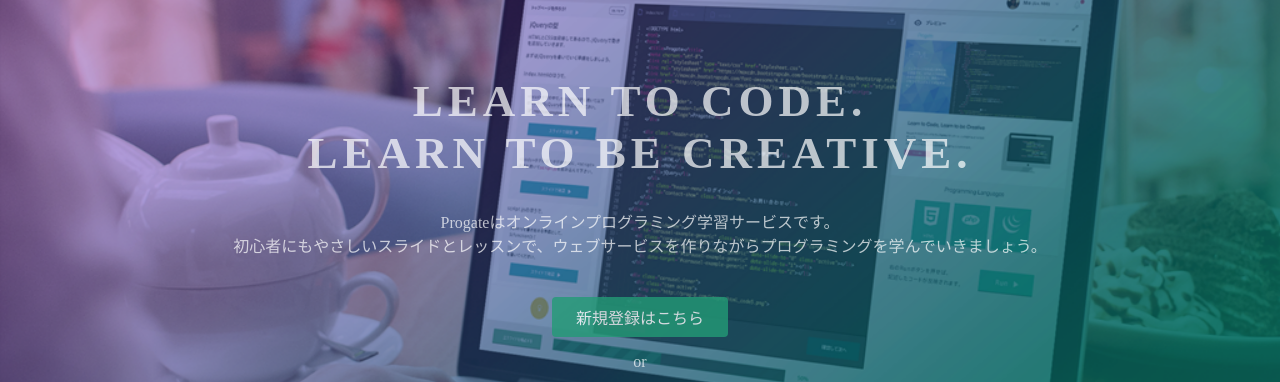
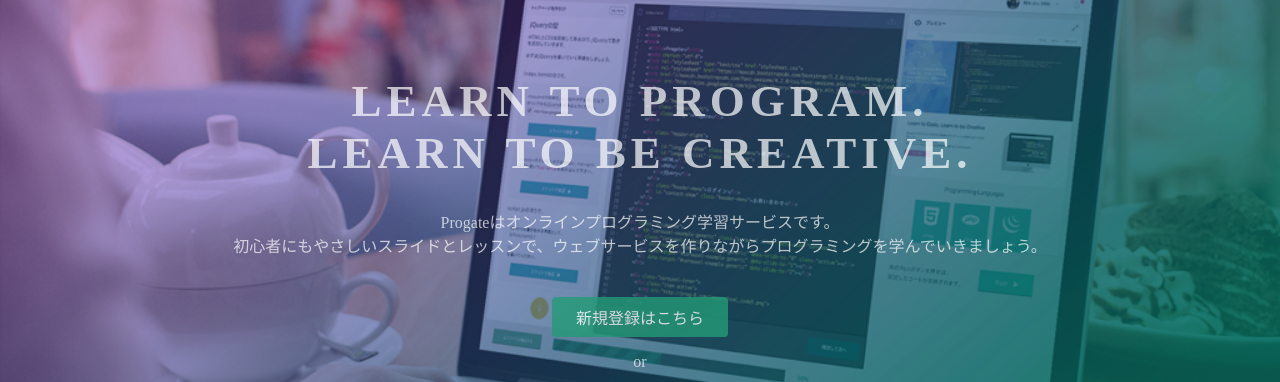
Before and after one commit to purplemoon00/purplemoon00.github.io, a plain HTML site: page index.html in a window 1280 px wide. Shown: the part 135-517 px from the top of the page. Drawn offline with Linux system fonts and the light colour scheme.

Commit message:
Update index.html

```diff
--- a/index.html
+++ b/index.html
@@ -23,7 +23,7 @@
   </header>
   <div class="top-wrapper">
     <div class="container">
-      <h1>LEARN TO CODE.<br>LEARN TO BE CREATIVE.</h1>
+      <h1>LEARN TO PROGRAM.<br>LEARN TO BE CREATIVE.</h1>
       <p>Progateはオンラインプログラミング学習サービスです。<br>初心者にもやさしいスライドとレッスンで、ウェブサービスを作りながらプログラミングを学んでいきましょう。</p>
       <div class="btn-wrapper">
         <a href="#" class="btn signup">新規登録はこちら</a>
```
